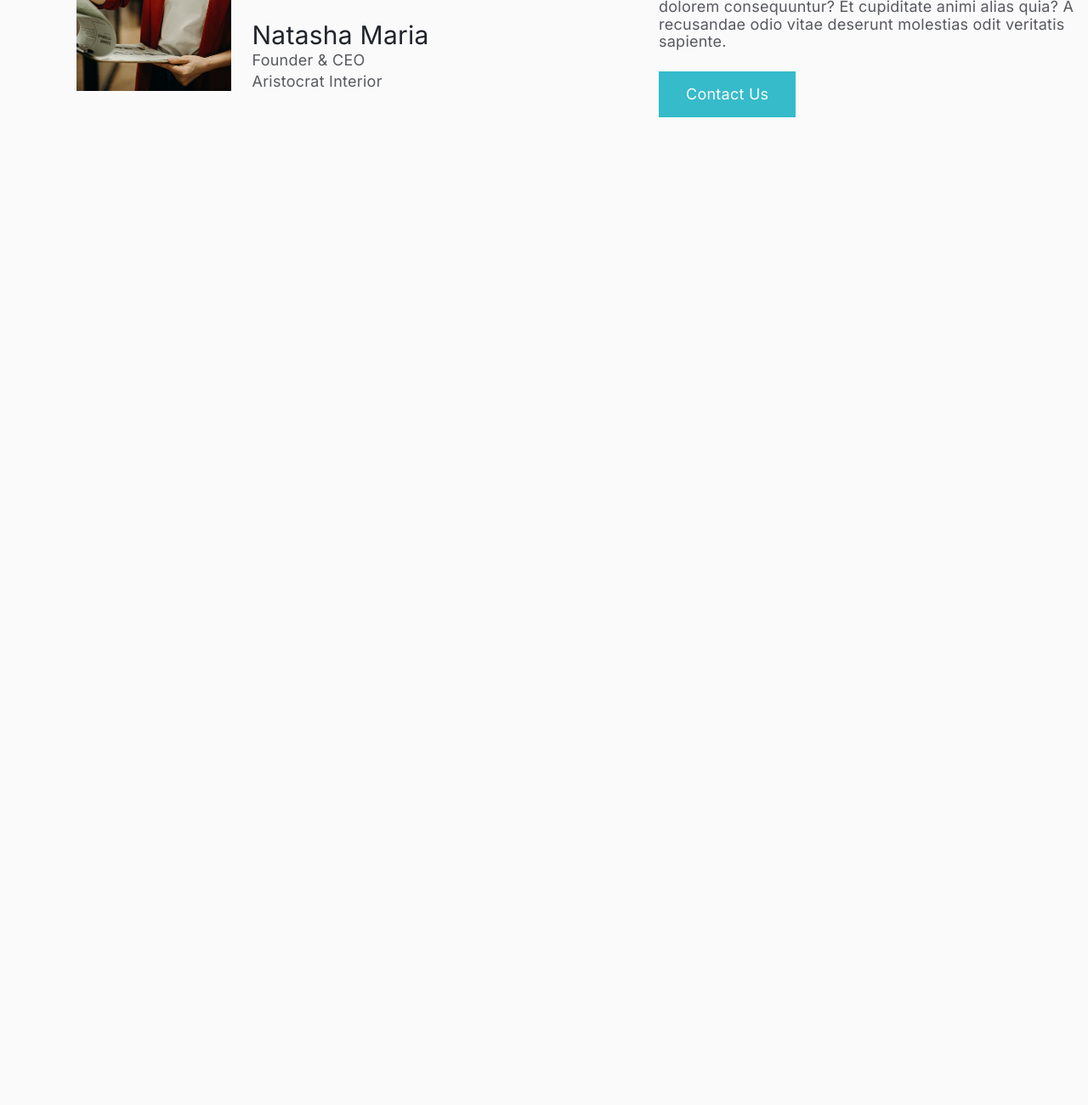
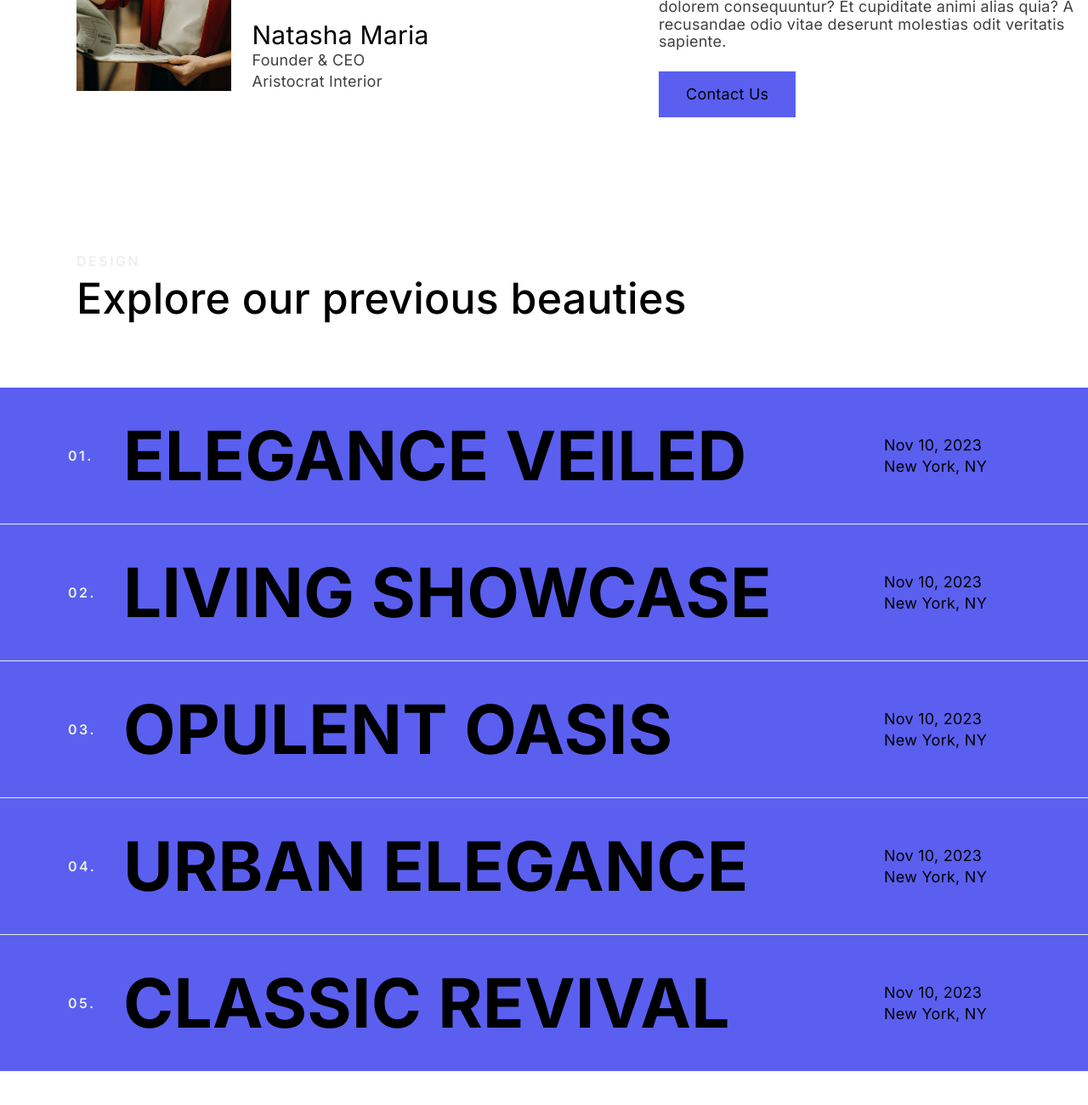
Before and after one commit to ShamimAMK/Aristocrat-Interior, a plain HTML site: page index.html in a window 1280 px wide. Shown: the part 1824-3124 px from the top of the page at 85% size. Before the commit the page ends 2122 px from the top, so only its background shows below. Drawn offline with Linux system fonts and the light colour scheme.

Commit message:
Design section

```diff
--- a/CSS/main.css
+++ b/CSS/main.css
@@ -2,11 +2,11 @@
 
 /* CSS variables */
 :root {
-  --color-black: #21242b;
-  --color-white: #fafafa;
-  --color-gray: #e2e0df;
-  --color-blue: #35bbca;
-  --color-orange: #e9585f;
+  --color-black: #000000;
+  --color_green: #0d790d;
+  --color-gray: #ecefec;
+  --color-blue: #5a5ff0;
+  --color-orange: rgb(255, 220, 36);
 
   --border-regular: 1px solid var(--color-gray);
 }
@@ -254,7 +254,6 @@ img {
   display: flex;
   align-items: center;
   gap: 2.5rem;
-
 }
 
 .about_left_typo> div h1{
@@ -307,3 +306,69 @@ img {
 .about_right> div p{
   opacity: 75%;
 }
+
+/* Design style */
+.design_wrapper{
+  display: flex;
+  flex-direction: column;
+  position: relative;
+}
+
+.design_wrapper_shutter{
+  position: absolute;
+  top: 0;
+  left: 0;
+  right: 0;
+  bottom: 0;
+  width: 100%;
+  height: 100%;
+  background-color: var(--color-blue);
+  z-index: -2;
+}
+
+.design_item{
+  display: grid;
+  grid-template-columns: 4rem auto 16rem;
+  gap: 2.5rem;
+  padding: 4rem 8rem;
+  align-items: center;
+  cursor: pointer;
+  position: relative;
+  overflow: hidden;
+}
+
+.design_item::after{
+  content: "";
+  position: absolute;
+  top: 100%;
+  left: 0;
+  right: 0;
+  bottom: 0;
+  width: 100%;
+  height: 100%;
+  background-color: var(--color-orange);
+  z-index: -1;
+  transition: all 0.6s cubic-bezier(0.68, -0.6, 0.32, 1.6)}
+
+.design_item:hover::after{
+  top: 0;
+}
+
+.design_item:not(last-child){
+  border-bottom: var(--border-regular);
+}
+
+.design_item> small{
+  color: var(--color-gray);
+}
+
+.design_item> h1{
+  text-transform: uppercase;
+  font-weight: 700;
+}
+
+.design_item> div{
+  display: flex;
+  flex-direction: column;
+  gap: 0.5rem;
+}
--- a/index.html
+++ b/index.html
@@ -46,6 +46,8 @@
       </nav>
     </header>
 
+    <!-- End of Header -->
+
     <!-- Main -->
     <main class="main">
 
@@ -69,6 +71,9 @@
           <img src="./Assets/Images/hero.jpg" alt="Hero picture" />
         </div>
       </section>
+      <!-- End of Hero Section -->
+
+
 
       <!-- About Section -->
       <section class="about container section_margin" id="about">
@@ -131,6 +136,78 @@
             </div>
         </div>
       </section>
+      <!-- End of About Section -->
+
+      <!-- Design Section -->
+      <section class="design section_margin" id="design">
+        <!-- section title -->
+        <div class="section_title container">
+          <small>Design</small>
+          <h2>Explore our previous beauties </h2>
+        </div>
+
+        <!-- Design wrapper (blue section) -->
+        <div class="design_wrapper">
+          <!-- shutter -->
+          <div class="design_wrapper_shutter"></div>
+
+          <!-- First design item -->
+          <div class="design_item">
+            <small>01.</small>
+            <h1>Elegance Veiled</h1>
+            <div>
+              <p>Nov 10, 2023</p>
+              <p>New York, NY</p>
+            </div>
+
+          </div>
+
+          <!-- second design item -->
+          <div class="design_item">
+            <small>02.</small>
+            <h1>Living showcase</h1>
+            <div>
+              <p>Nov 10, 2023</p>
+              <p>New York, NY</p>
+            </div>
+          </div>
+
+          <!-- third design item -->
+          <div class="design_item">
+            <small>03.</small>
+            <h1>Opulent Oasis</h1>
+            <div>
+              <p>Nov 10, 2023</p>
+              <p>New York, NY</p>
+            </div>
+          </div>
+
+          <!-- fourth design item -->
+          <div class="design_item">
+            <small>04.</small>
+            <h1>Urban Elegance</h1>
+            <div>
+              <p>Nov 10, 2023</p>
+              <p>New York, NY</p>
+            </div>
+          </div>
+
+          <!-- fifth design item -->
+          <div class="design_item">
+            <small>05.</small>
+            <h1>Classic Revival</h1>
+            <div>
+              <p>Nov 10, 2023</p>
+              <p>New York, NY</p>
+            </div>
+          </div>
+
+        </div>
+
+      </section>
+      <!-- End of Design Section -->
+
+      <!-- Hero Section -->
 
     </main>
 
```
Lines whose indentation alone changed are shown as unchanged.
